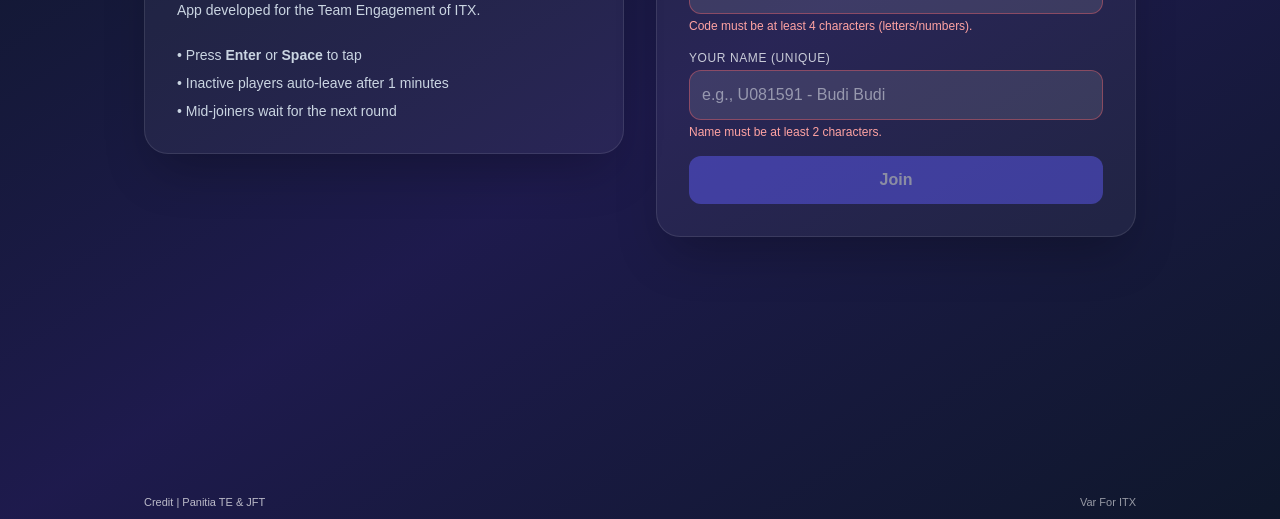
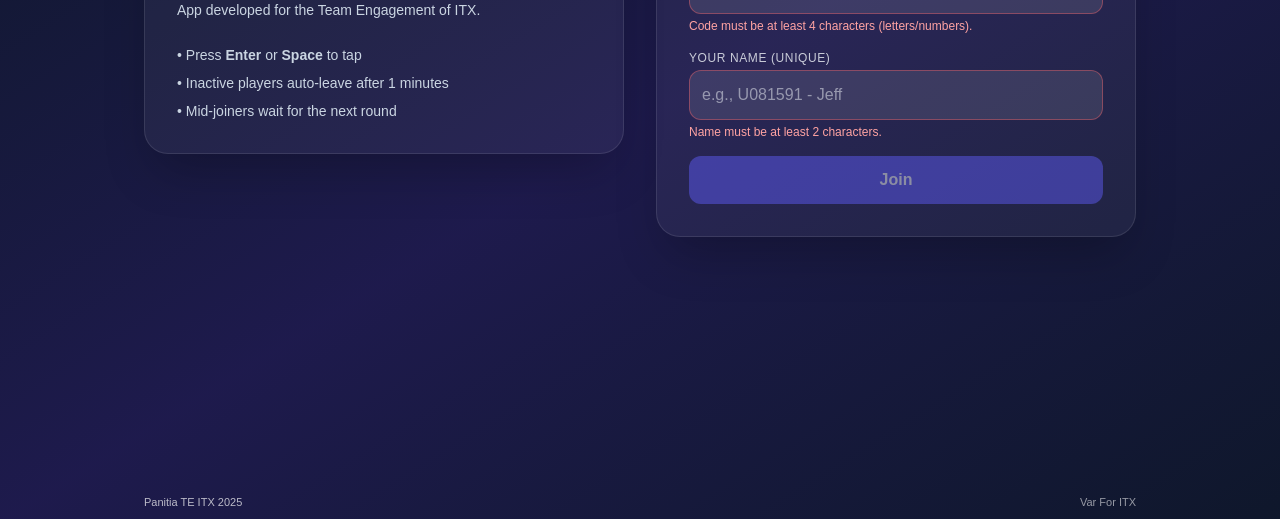
Before and after one commit to JeffTimoman/itx-te-2025-apps, a Next.js app in the folder frontend/: page /join in a window 1280 px wide. Shown: the part 278-797 px from the top of the page. Built offline with nearby package versions, Linux system fonts and the light colour scheme; no server answers.

Commit message:
Temp Adjustment

```diff
--- a/frontend/src/app/join/page.tsx
+++ b/frontend/src/app/join/page.tsx
@@ -473,7 +473,7 @@ export default function JoinPage() {
                     id="name"
                     value={name}
                     onChange={(e) => setName(e.target.value)}
-                    placeholder="e.g., U081591 - Budi Budi"
+                    placeholder="e.g., U081591 - Jeff"
                     className={`w-full p-3 rounded-xl bg-white/10 border ${
                       nameValid ? "border-white/20" : "border-red-400/40"
                     } outline-none focus:ring-2 focus:ring-indigo-400/60`}
@@ -606,7 +606,7 @@ export default function JoinPage() {
               <span>Inactive auto-leave in {INACTIVITY_SECONDS / 60} min</span>
             ) : (
               <span>
-                Credit | Panitia TE & JFT
+                Panitia TE ITX 2025
               </span>
             )}
           </div>
```
Also changed, not shown: 1 other file (tests, documents, lock files or other folders).
